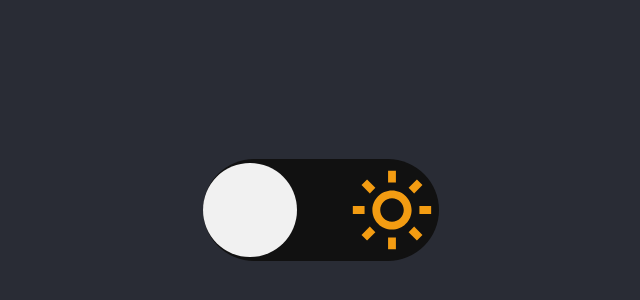
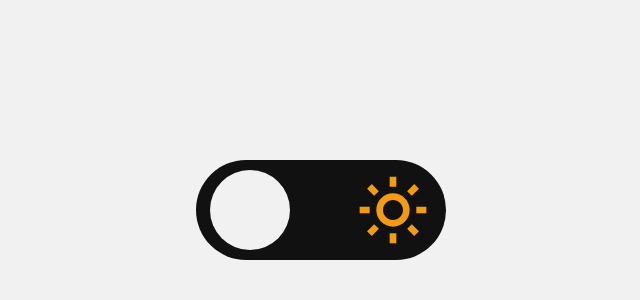
Before and after one commit to gabrielmarinho1/Theme-Switcher-Rocketseat, a plain HTML site: page index.html in a window 1280 px wide. Shown: the part 190-490 px from the top of the page, without its empty margins (319-959 px from the left). Drawn offline with Linux system fonts and the light colour scheme.

Commit message:
finished

```diff
--- a/index.html
+++ b/index.html
@@ -6,15 +6,18 @@
     <meta http-equiv="X-UA-Compatible" content="IE=edge">
     <meta name="viewport" content="width=device-width, initial-scale=1.0">
     <link rel="stylesheet" href="style.css">
+    <link rel="shortcut icon" href="/Theme-Switcher-Rocketseat/assets/favicon/favicon.ico" type="image/x-icon">
     <title>Theme Switcher</title>
 </head>
 
-<body>
+<body class="light">
+
     <div class="switcher">
-        <div class="button"></div>
-        <img src="assets/moon.svg" alt="Night Mode" id="moon">
-        <img src="assets/sun.svg" alt="Light Mode" id="sun">
+        <img src="/Theme-Switcher-Rocketseat/assets/moon.svg" alt="Night Mode" id="moon">
+        <img src="/Theme-Switcher-Rocketseat/assets/sun.svg" alt="Light Mode" id="sun">
+        <div class="inactive" id="toggle"></div>
     </div>
+    <script src="script.js"></script>
 </body>
 
 </html>
--- /dev/null
+++ b/script.js
@@ -0,0 +1,14 @@
+const toggle = document.querySelector('#toggle')
+const theme = document.querySelector('body')
+
+toggle.addEventListener('click', function () {
+    if (theme.className == "light") {
+        theme.className = "dark";
+        toggle.className = "active";
+    }
+
+    else {
+        theme.className = "light";
+        toggle.className = "inactive";
+    }
+})
--- a/style.css
+++ b/style.css
@@ -1,40 +1,60 @@
 :root {
-	--dark: #292C35;
-	--light: #F1F1F1;
-	--label: #111;
+    --dark: #292C35;
+    --light: #F1F1F1;
+    --label: #111;
 }
 
-body{
-    background-color: var(--dark);
-    display: flex;
-    flex-direction: column;
-    align-items: center;
-    justify-content: center;
-    margin: 0 auto;
-    height: 100vh;;
+* {
+    margin: 0;
+    padding: 0;
 }
 
-.switcher{
+.dark {
+    background-color: var(--dark);
+    transition: .5s;
+}
+
+.light {
+    background-color: var(--light);
+    transition: .5s;
+}
+
+.switcher {
     display: flex;
     align-items: center;
-    justify-content: space-between;
+    justify-content: space-evenly;
     background-color: var(--label);
-    border-radius: 59px;
-    width: 235.38px;
-    height: 102px;
+    border-radius: 60px;
+    width: 250px;
+    height: 100px;
+    gap: 50px;
+    position: absolute;
+    top: 50%;
+    left: 50%;
+    transform: translate(-50%, -50%);
 }
 
-img{
-    width: 94.15px;
-    height: 94.15px;
+img {
+    width: 80px;
+    height: 80px;
     position: static;
 }
 
-.button{
+#toggle {
+    background-color: var(--light);
+    width: 80px;
+    height: 80px;
+    border-radius: 50px;
     position: absolute;
-    width: 94.15px;
-    height: 94.15px;
-    background-color: var(--light);
-    border-radius: 50%;
-    border: none;
+    cursor: pointer;
 }
+
+.inactive {
+    left: 5.5%;
+    transition: .5s;
+}
+
+.active {
+    left: 62.5%;
+    transition: .5s;
+}
```
